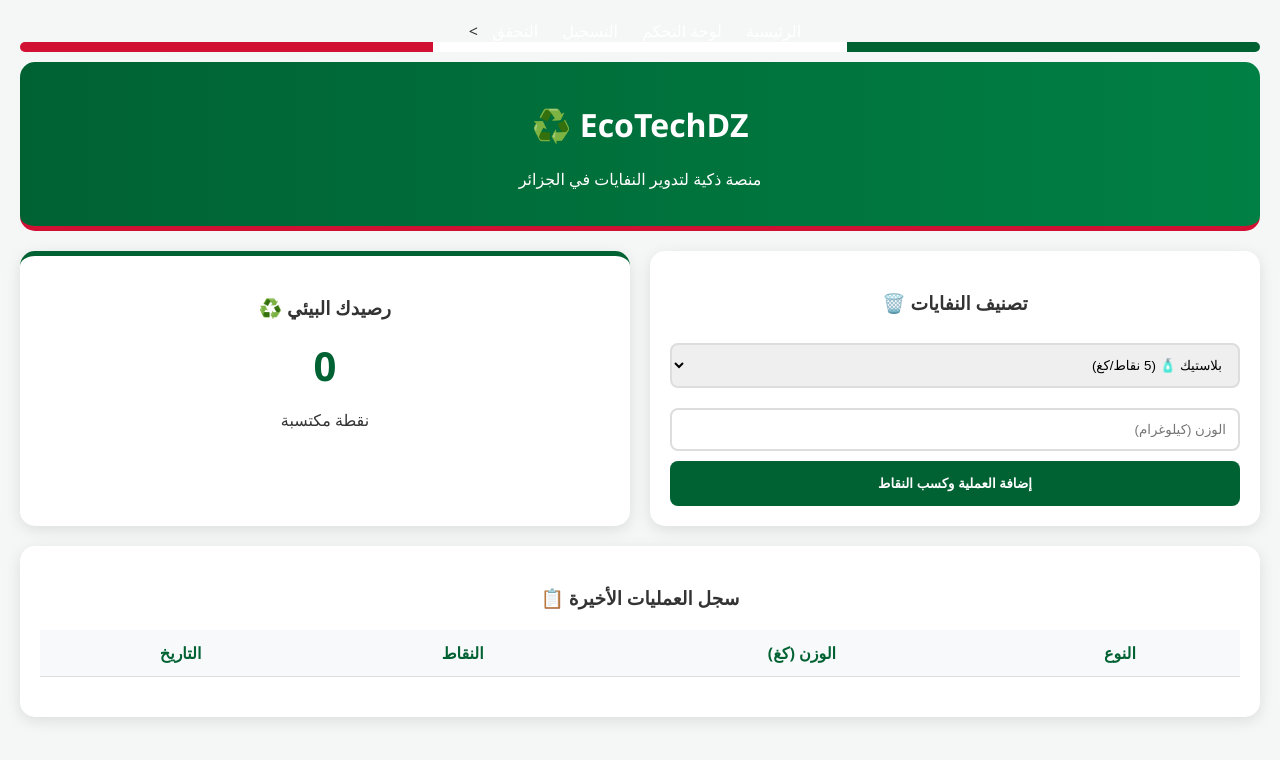
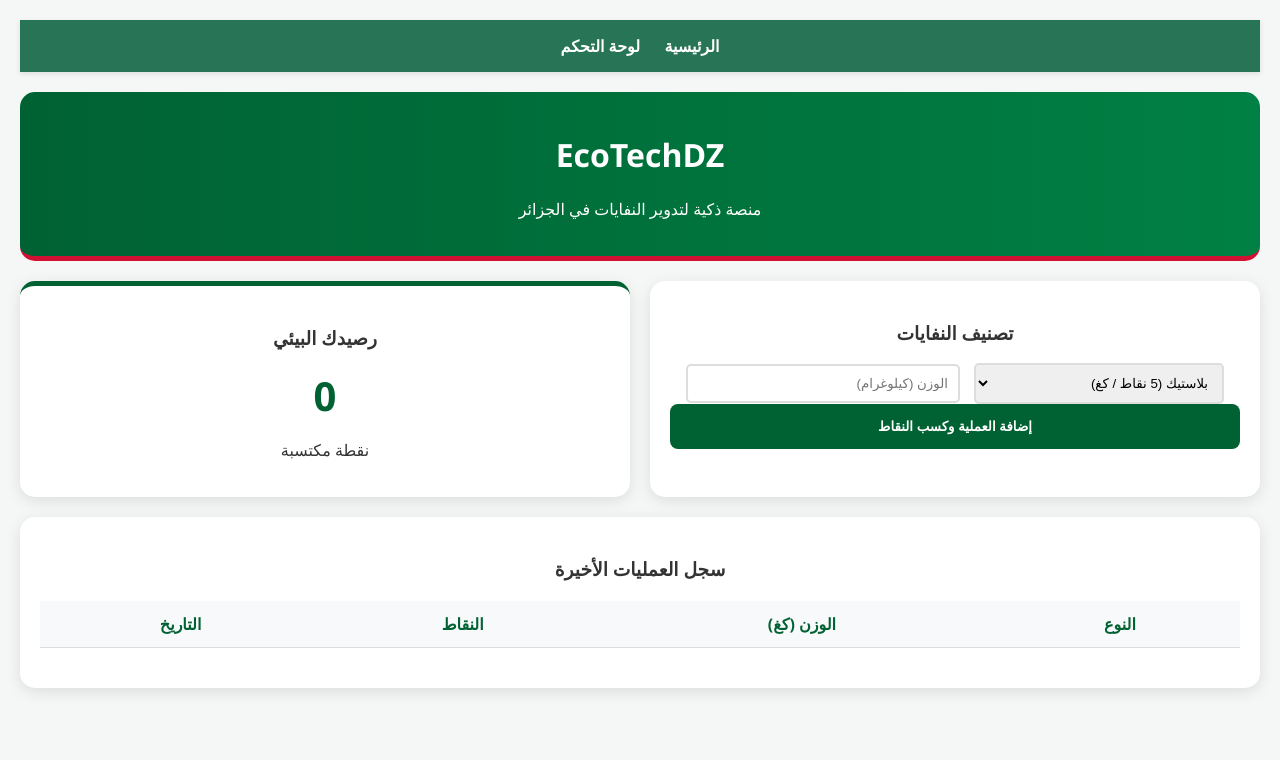
Before and after one commit to ddnya2857-rgb/ECOTECHHDZ, a website: page dashboard.html in a window 1280 px wide. Both pictures are taken after a click on the button "إضافة العملية وكسب النقاط". Drawn offline with Linux system fonts and the light colour scheme.

Commit message:
Update navigation and dashboard
Added buttons and navigation logic

```diff
--- a/dashboard.html
+++ b/dashboard.html
@@ -1,104 +1,88 @@
 <!DOCTYPE html>
 <html lang="ar" dir="rtl">
-<head><link rel="stylesheet" href="style.css">
-
+<head>
+    <link rel="stylesheet" href="style.css">
     <meta charset="UTF-8">
     <title>EcoTechDZ - منصة الاستدامة</title>
     <style>
         :root { --green: #006233; --red: #D21034; --white: #FFFFFF; }
         body { font-family: 'Segoe UI', sans-serif; background-color: #f4f7f6; margin: 0; padding: 20px; }
         header { background: linear-gradient(to right, var(--green), #008044); color: var(--white); padding: 20px; border-radius: 15px; text-align: center; border-bottom: 5px solid var(--red); }
-        .flag-bar { height: 10px; display: flex; border-radius: 5px; overflow: hidden; margin-bottom: 10px; }
-        .green-part { flex: 1; background: var(--green); }
-        .white-part { flex: 1; background: var(--white); }
-        .red-part { flex: 1; background: var(--red); }
         .grid { display: grid; grid-template-columns: repeat(auto-fit, minmax(300px, 1fr)); gap: 20px; margin-top: 20px; }
         .card { background: white; padding: 20px; border-radius: 15px; box-shadow: 0 4px 15px rgba(0,0,0,0.1); }
-        select, input { width: 100%; padding: 12px; margin: 10px 0; border: 2px solid #ddd; border-radius: 8px; box-sizing: border-box; }
-        button { background: var(--green); color: white; border: none; padding: 15px; width: 100%; border-radius: 8px; font-weight: bold; cursor: pointer; transition: 0.3s; }
+        button { background: var(--green); color: white; border: none; padding: 15px; width: 100%; border-radius: 8px; font-weight: bold; cursor: pointer; }
         button:hover { background: var(--red); }
         table { width: 100%; border-collapse: collapse; margin-top: 20px; }
         th, td { padding: 12px; border-bottom: 1px solid #ddd; text-align: center; }
         th { background-color: #f8f9fa; color: var(--green); }
     </style>
-</head
+</head>
+<body>
+
 <nav style="background: #287456; padding: 15px; color: white; text-align: center; margin-bottom: 20px;">
     <a href="index.html" style="color: white; margin: 0 10px; text-decoration: none;">الرئيسية</a>
     <a href="dashboard.html" style="color: white; margin: 0 10px; text-decoration: none;">لوحة التحكم</a>
-    <a href="signup.html" style="color: white; margin: 0 10px; text-decoration: none;">التسجيل</a>
-    <a href="verify.html" style="color: white; margin: 0 10px; text-decoration: none;">التحقق</a>
 </nav>
->
-<body>
-
-
-<div class="flag-bar"><div class="green-part"></div><div class="white-part"></div><div class="red-part"></div></div>
 
 <header>
-    <h1>EcoTechDZ ♻️</h1>
+    <h1>EcoTechDZ</h1>
     <p>منصة ذكية لتدوير النفايات في الجزائر</p>
 </header>
 
 <div class="grid">
     <div class="card">
-        <h3>تصنيف النفايات 🗑️</h3>
+        <h3>تصنيف النفايات</h3>
         <select id="wasteType">
-            <option value="5|بلاستيك">بلاستيك 🧴 (5 نقاط/كغ)</option>
-            <option value="3|ورق">ورق وكرتون 📦 (3 نقاط/كغ)</option>
-            <option value="10|معادن">معادن 🥫 (10 نقاط/كغ)</option>
-            <option value="7|زجاج">زجاج 🍾 (7 نقاط/كغ)</option>
+            <option value="5|بلاستيك">بلاستيك (5 نقاط / كغ)</option>
+            <option value="3|ورق">ورق وكرتون (3 نقاط / كغ)</option>
+            <option value="10|معادن">معادن (10 نقاط / كغ)</option>
+            <option value="7|زجاج">زجاج (7 نقاط / كغ)</option>
         </select>
         <input type="number" id="quantity" placeholder="الوزن (كيلوغرام)">
         <button onclick="addWaste()">إضافة العملية وكسب النقاط</button>
     </div>
-
     <div class="card" style="border-top: 5px solid var(--green);">
-        <h3>رصيدك البيئي ♻️</h3>
+        <h3>رصيدك البيئي</h3>
         <div id="user-points" style="font-size: 40px; color: var(--green); font-weight: bold;">0</div>
         <p>نقطة مكتسبة</p>
     </div>
 </div>
 
-<!-- جدول العمليات الأخيرة -->
 <div class="card" style="margin-top: 20px;">
-    <h3>سجل العمليات الأخيرة 📋</h3>
+    <h3>سجل العمليات الأخيرة</h3>
     <table id="historyTable">
-        <thead>
-            <tr>
-                <th>النوع</th>
-                <th>الوزن (كغ)</th>
-                <th>النقاط</th>
-                <th>التاريخ</th>
-            </tr>
-        </thead>
-        <tbody id="historyBody">
-            <!-- ستضاف العمليات هنا برمجياً -->
-        </tbody>
+        <thead><tr><th>النوع</th><th>الوزن (كغ)</th><th>النقاط</th><th>التاريخ</th></tr></thead>
+        <tbody id="historyBody"></tbody>
     </table>
+</div>
+
+<!-- قسم خاص بالمدير - يظهر فقط لدنيا -->
+<div id="admin-section" class="card" style="margin-top: 20px; display: none; background: #fff3f3; border: 2px solid var(--red);">
+    <h3>لوحة تحكم المدير</h3>
+    <button style="background: var(--red);" onclick="window.location.href='admin_dashboard.html'">عرض قائمة المستخدمين</button>
 </div>
 
 <script>
     let totalPoints = 0;
-
     function addWaste() {
         const select = document.getElementById('wasteType');
-        const valueParts = select.value.split('|'); // تقسيم القيمة والاسم
+        const valueParts = select.value.split('|');
         const pointsPerKg = parseInt(valueParts[0]);
         const typeName = valueParts[1];
         const qty = parseFloat(document.getElementById('quantity').value);
-
         if(qty > 0) {
             const earned = pointsPerKg * qty;
             totalPoints += earned;
             document.getElementById('user-points').innerText = totalPoints;
+            const table = document.getElementById('historyBody');
+            const row = table.insertRow(0);
+            row.innerHTML = `<td>${typeName}</td><td>${qty}</td><td>${earned}</td><td>${new Date().toLocaleTimeString()}</td>`;
+        } else { alert("يرجى إدخال وزن صحيح"); }
+    }
 
-            // إضافة سطر جديد للجدول
-            const table = document.getElementById('historyBody');
-            const row = table.insertRow(0); // إضافة السطر في الأعلى
-            row.innerHTML = `<td>${typeName}</td><td>${qty}</td><td>${earned}</td><td>${new Date().toLocaleTimeString()}</td>`;
-        } else {
-            alert("يرجى إدخال وزن صحيح");
-        }
+    // التحقق من هوية المدير
+    if(localStorage.getItem("userEmail") === "ddnya2857@gmail.com") {
+        document.getElementById("admin-section").style.display = "block";
     }
 </script>
 
```
Also changed, not shown: index.html (+13 -15 lines), verify.html (+1 -1 lines), admin_dashboard.html (line endings or trailing spaces), signup.html (line endings or trailing spaces).
